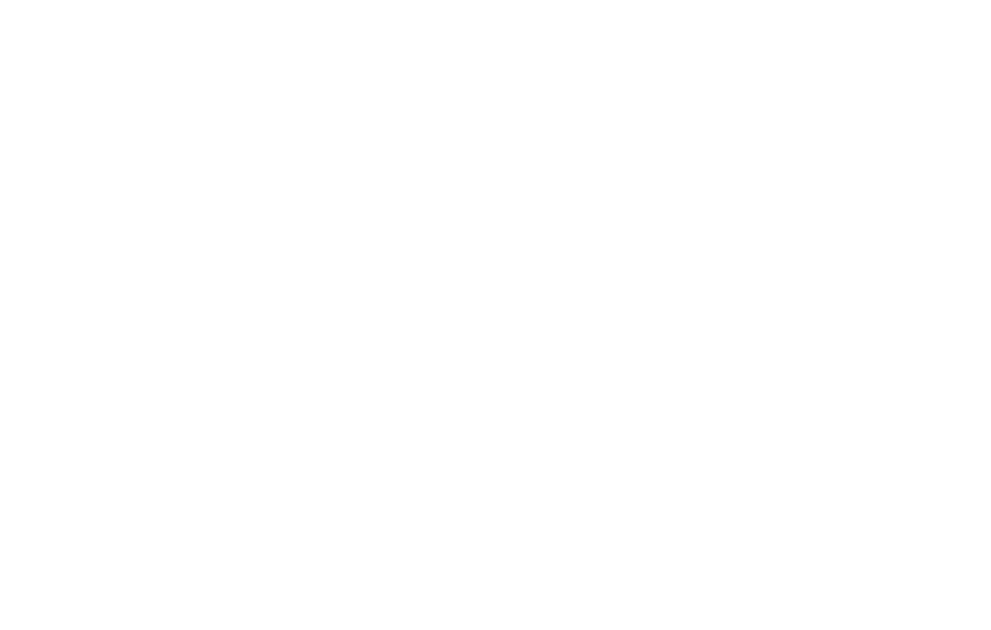
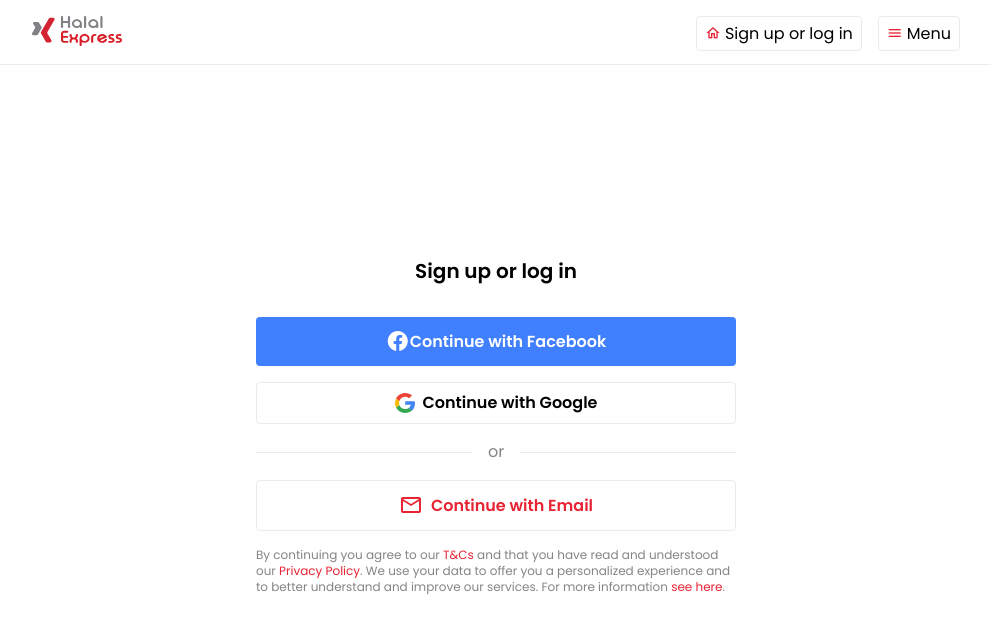
Before and after one commit to Lino004/hotalexpress, a Vue app: page /singin-login in a window 1280 px wide. Shown: the top 630 px of the page, without its empty margins (144-1135 px from the left). Built offline with nearby package versions, Linux system fonts and the light colour scheme.

Commit message:
page de connexion

```diff
--- a/src/components/general/NavBar.vue
+++ b/src/components/general/NavBar.vue
@@ -15,7 +15,7 @@
           <img src="@/assets/images/logo.svg" alt="" v-else>
         </div>
         <div class="flex items-center">
-          <div class="text-sm text-right mr-4 font-medium hidden md:flex" v-if="!home">
+          <div class="text-sm text-right mr-4 font-medium hidden md:flex" v-if="!home && !isPageSinginOrLogin">
             Delivery│Now <br>
             ▼ Rue de Brabant 230
           </div>
@@ -32,6 +32,7 @@
             Sign up or log in
           </button>
           <router-link
+            v-if="!home && !isPageSinginOrLogin"
             class="border rounded mr-4 py-1 px-2 hidden md:flex items-center"
             :class="{
               'border-white text-white': home,
@@ -91,6 +92,11 @@
       showMenu: false
     }
   },
+  computed: {
+    isPageSinginOrLogin () {
+      return this.$route.name === 'SinginLogin'
+    }
+  },
   methods: {
     ...Menu.mapMutations({
       setActive: 'SET_ACTIVE',
--- a/src/router/index.js
+++ b/src/router/index.js
@@ -8,6 +8,11 @@
     path: '/',
     name: 'Home',
     component: () => import('../views/Home.vue')
+  },
+  {
+    path: '/singin-login',
+    name: 'SinginLogin',
+    component: () => import('../views/SinginLogin.vue')
   },
   {
     path: '/store',
--- a/src/views/Produit.vue
+++ b/src/views/Produit.vue
@@ -107,9 +107,6 @@
     }
   },
   computed: {
-    showResume () {
-      return this.itemSubProduit.some(el => el.show === true)
-    }
   },
   mounted () {}
 }
--- /dev/null
+++ b/src/views/SinginLogin.vue
@@ -0,0 +1,66 @@
+<template>
+  <div class="relative h-full">
+    <NavBar/>
+    <hr class="text-grid5">
+    <div class="h-24 md:h-44"></div>
+    <section class="container mx-auto w-full lg:w-2/5 p-4">
+      <h4 class="text-lg md:text-xl font-semibold md:text-center pb-4">Sign up or log in</h4>
+      <button class="bg-facebook w-full rounded text-white flex items-center justify-center my-4 py-2">
+        <span class="text-2xl">
+          <i class="mdi mdi-facebook"></i>
+        </span>
+        <span class="text-sm md:text-base font-semibold">
+          Continue with Facebook
+        </span>
+      </button>
+      <button class="border border-grid5 w-full rounded flex items-center justify-center py-2">
+        <img src="@/assets/images/icons/google-icon.svg" width="20" alt="">
+        <span class="text-sm md:text-base ml-2 font-semibold">
+          Continue with Google
+        </span>
+      </button>
+      <div class="flex items-center my-4">
+        <hr class="text-grid5 flex-1">
+        <span class="text-sm md:text-base mx-4 text-grid7">or</span>
+        <hr class="text-grid5 flex-1">
+      </div>
+      <button class="border border-grid5 text-grid2 w-full rounded flex items-center justify-center py-2">
+        <span class="text-2xl">
+          <i class="mdi mdi-email-outline"></i>
+        </span>
+        <span class="text-sm md:text-base ml-2 font-semibold">
+          Continue with Email
+        </span>
+      </button>
+      <p class="text-xs text-grid7 mt-4">
+        By continuing you agree to our
+        <a class="text-grid2">T&Cs</a>
+        and that you have read and understood our
+        <a class="text-grid2">Privacy Policy</a>.
+        We use your data to offer you a personalized experience and to better understand and improve our services. For more information
+        <a class="text-grid2">see here</a>.
+      </p>
+    </section>
+  </div>
+</template>
+
+<script>
+import NavBar from '@/components/general/NavBar.vue'
+
+export default {
+  components: {
+    NavBar
+  },
+  data () {
+    return {
+    }
+  },
+  computed: {
+  },
+  mounted () {}
+}
+</script>
+
+<style>
+
+</style>
--- a/tailwind.js
+++ b/tailwind.js
@@ -30,7 +30,8 @@
       grid9: '#F8F8F8',
       grid13: '#ECECEC',
       grid15: '#00000067',
-      error: '#FCEDED'
+      error: '#FCEDED',
+      facebook: '#4080ff'
     }),
     borderColor: theme => ({
       ...theme('colors'),
```
Also changed, not shown: src/assets/images/icons/google-icon.svg (added).
